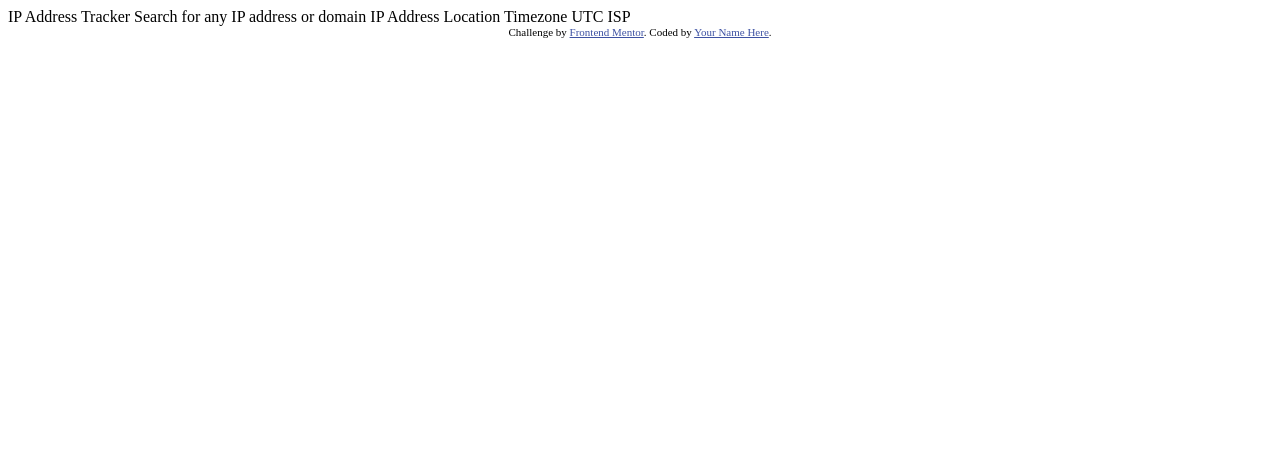
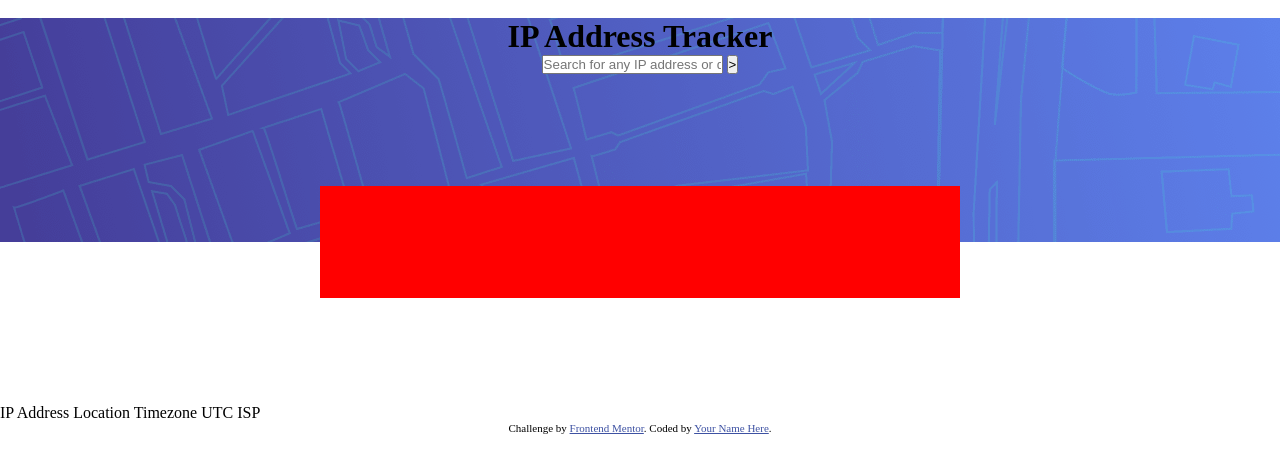
Before and after one commit to wallacebps/IP-Address-Tracker, a plain HTML site: page index.html in a window 1280 px wide. Drawn offline with Linux system fonts and the light colour scheme.

Commit message:
Header added

```diff
--- /dev/null
+++ b/assets/css/style.css
@@ -0,0 +1,32 @@
+.attribution { font-size: 11px; text-align: center; }
+.attribution a { color: hsl(228, 45%, 44%); }
+
+*{
+    margin: 0;
+    padding: 0;
+
+
+}
+header{
+    background-image: url('../images/pattern-bg.png');
+    height: 14em;
+    position: relative;
+    overflow: visible;
+    padding-top: 0;
+
+}
+.topo{
+    text-align: center;
+
+
+}
+.infos{
+    position: absolute;
+    top: 75%;
+    left: 25%;
+    width: 50%;
+    height: 50%;
+    bottom: 0;
+    background-color: red;
+
+}
--- a/index.html
+++ b/index.html
@@ -1,24 +1,36 @@
 <!DOCTYPE html>
-<html lang="en">
+<html lang="pt-BR">
 <head>
   <meta charset="UTF-8">
   <meta name="viewport" content="width=device-width, initial-scale=1.0"> <!-- displays site properly based on user's device -->
+  <link rel="icon" type="image/png" sizes="32x32" href="./assets/images/favicon-32x32.png">
+  <link rel="stylesheet" href="./assets/css/style.css">
+  <title>IP Address Tracker</title>
+</head>
+<br>
+  <header>
+    <div class="topo">
+      <h1>IP Address Tracker</h1>
+      <div class="campo-busca">
+        <input type="text" name="digite" value="" placeholder="Search for any IP address or domain">
+        <button>></button>
+      </div>
+    </div>
+    <div class="infos"></div>
+  </header>
 
-  <link rel="icon" type="image/png" sizes="32x32" href="./images/favicon-32x32.png">
 
-  <title>Frontend Mentor | IP Address Tracker</title>
 
-  <!-- Feel free to remove these styles or customise in your own stylesheet 👍 -->
-  <style>
-    .attribution { font-size: 11px; text-align: center; }
-    .attribution a { color: hsl(228, 45%, 44%); }
-  </style>
-</head>
-<body>
 
-  IP Address Tracker
-
-  Search for any IP address or domain
+</br>
+</br>
+</br>
+</br>
+</br>
+</br>
+</br>
+</br>
+</br>
 
   IP Address
   Location
```
Also changed, not shown: assets/images/favicon-32x32.png (renamed from images/favicon-32x32.png), assets/images/icon-arrow.svg (renamed from images/icon-arrow.svg), assets/images/icon-location.svg (renamed from images/icon-location.svg), assets/images/pattern-bg.png (renamed from images/pattern-bg.png), 1 other file.
